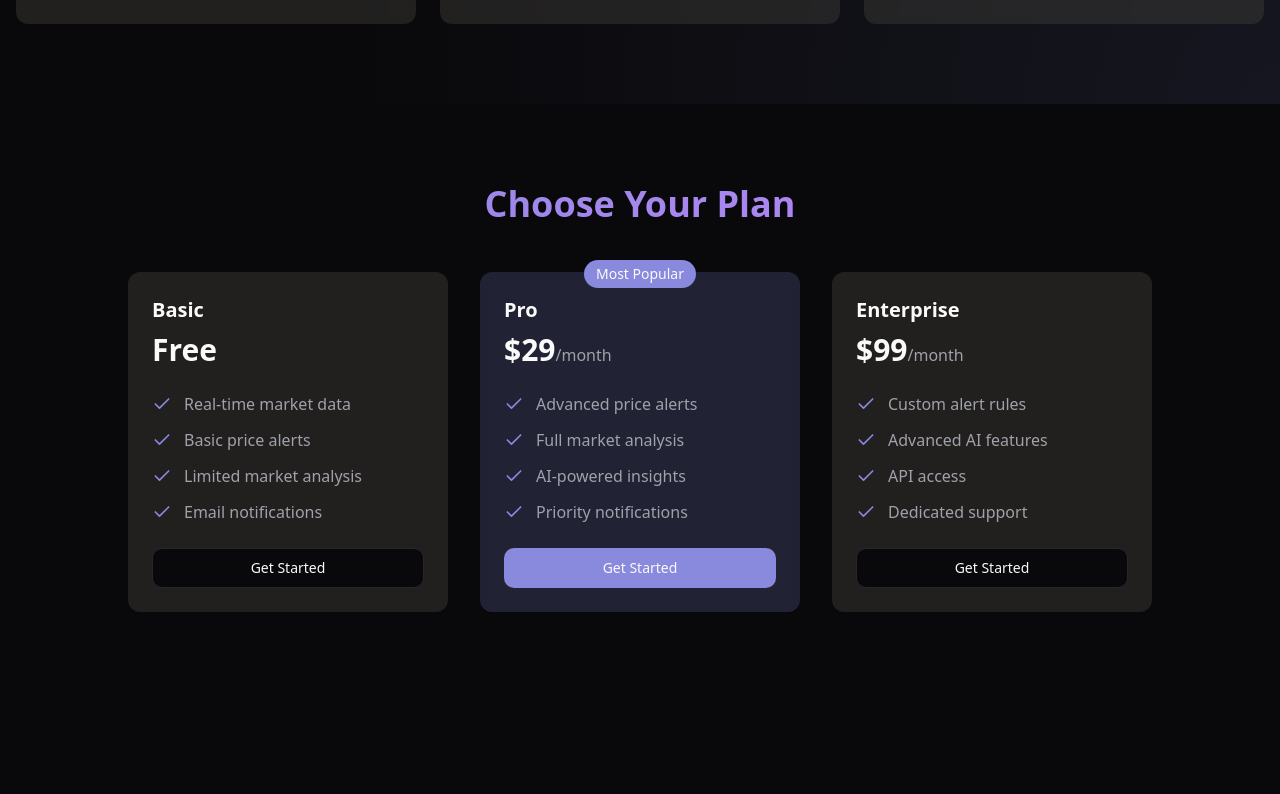
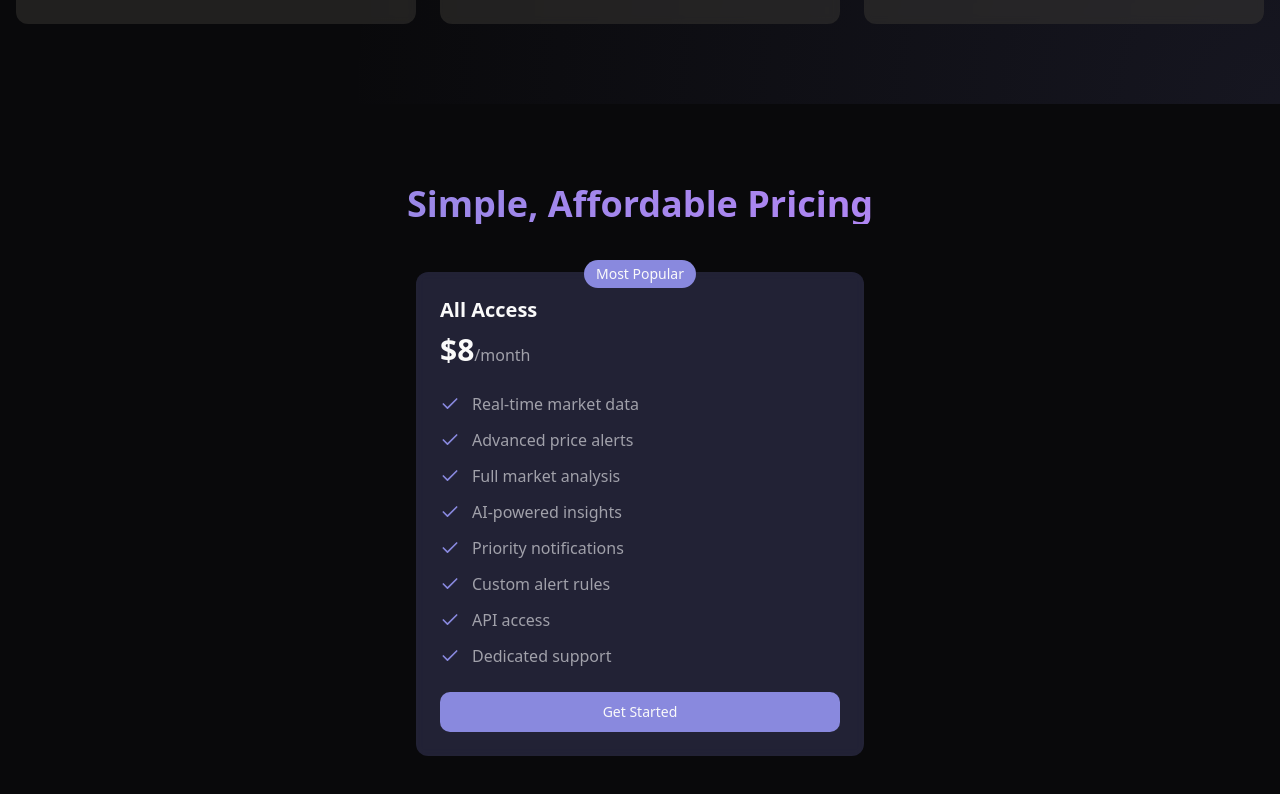
Before and after one commit to rfast-hub/crypto-vista-landing, a React (Vite) app: page / in a window 1280 px wide. Shown: the part 1876-2670 px from the top of the page. Before the commit the page ends 2568 px from the top, so only its background shows below. Built offline with nearby package versions, Linux system fonts and the light colour scheme; no server answers.

Commit message:
Update pricing plan to single option
Changed the pricing structure to offer only one plan at $8 per month, which includes all features previously available in multiple plans.
[skip gpt_engineer]

```diff
--- a/src/pages/Index.tsx
+++ b/src/pages/Index.tsx
@@ -116,44 +116,24 @@ const Index = () => {
       <section className="py-20">
         <div className="container mx-auto px-4">
           <h2 className="text-3xl lg:text-4xl font-bold text-center mb-12 gradient-text">
-            Choose Your Plan
+            Simple, Affordable Pricing
           </h2>
-          <div className="grid md:grid-cols-2 lg:grid-cols-3 gap-8 max-w-5xl mx-auto">
-            <div className="animate-fade-up" style={{ animationDelay: "0ms" }}>
+          <div className="max-w-md mx-auto">
+            <div className="animate-fade-up">
               <PricingCard
-                title="Basic"
-                price="Free"
+                title="All Access"
+                price="$8"
                 features={[
                   "Real-time market data",
-                  "Basic price alerts",
-                  "Limited market analysis",
-                  "Email notifications",
-                ]}
-              />
-            </div>
-            <div className="animate-fade-up" style={{ animationDelay: "200ms" }}>
-              <PricingCard
-                title="Pro"
-                price="$29"
-                features={[
                   "Advanced price alerts",
                   "Full market analysis",
                   "AI-powered insights",
                   "Priority notifications",
-                ]}
-                isPopular
-              />
-            </div>
-            <div className="animate-fade-up" style={{ animationDelay: "400ms" }}>
-              <PricingCard
-                title="Enterprise"
-                price="$99"
-                features={[
                   "Custom alert rules",
-                  "Advanced AI features",
                   "API access",
                   "Dedicated support",
                 ]}
+                isPopular
               />
             </div>
           </div>
```
